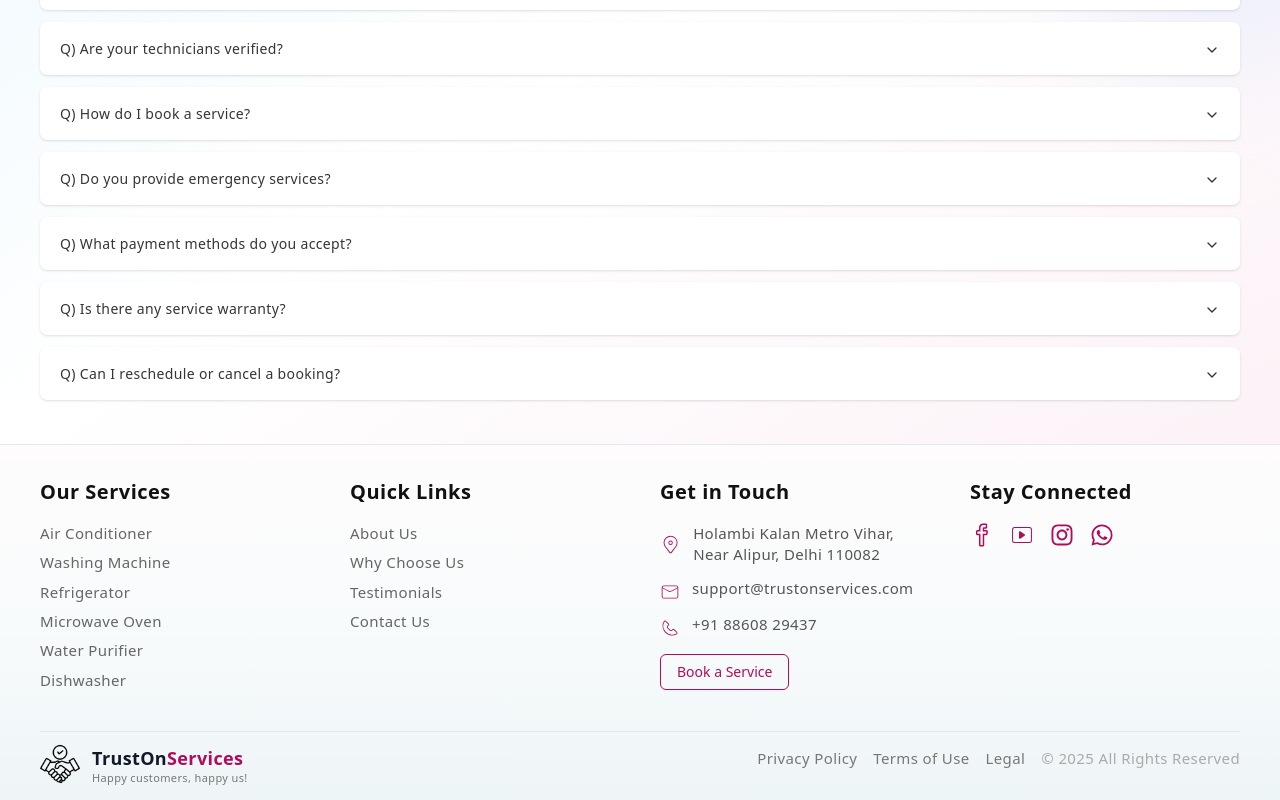
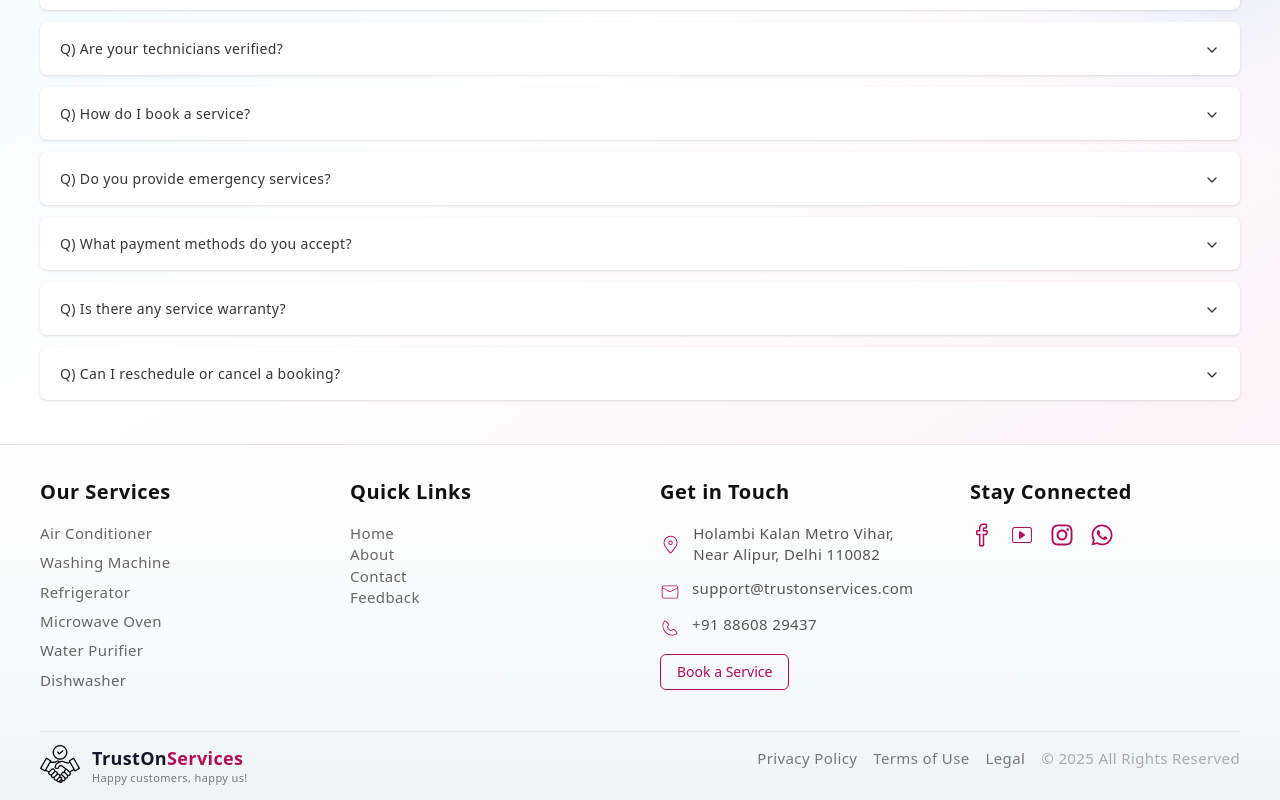
Before and after one commit to satender9586/TrustonServices, a Next.js app: page /about in a window 1280 px wide. Shown: the part 2807-3607 px from the top of the page. Built offline with nearby package versions, Linux system fonts and the light colour scheme.

Commit message:
footer link

```diff
--- a/src/app/about/page.tsx
+++ b/src/app/about/page.tsx
@@ -76,7 +76,6 @@ const About = () => {
             />
           </div>
         </div>
-
       </section>
        {/* Owener info */}
         <OwnerInfoSection />
--- a/src/components/Footer.tsx
+++ b/src/components/Footer.tsx
@@ -5,17 +5,26 @@ import { IoLogoWhatsapp } from "react-icons/io5";
 import { Button } from "./ui/button";
 import Image from "next/image";
 import Logo from "../assests/Logo2.png";
+import Link from "next/link";
 
 const Footer = () => {
   return (
     <footer className="bg-gradient-to-b from-[#fefcfc] via-[#f8fbfc] to-[#eef5f7] text-[#444] pt-5 sm:pt-8 border-t border-gray-200">
       <div className="container mx-auto px-4 sm:px-10 pb-4">
         <div className="grid grid-cols-1 sm:grid-cols-2 lg:grid-cols-4 gap-10 pb-10 border-b border-gray-200">
-
           <div>
-            <h2 className="text-[#111] font-bold mb-4 text-[20px] tracking-wide ">Our Services</h2>
+            <h2 className="text-[#111] font-bold mb-4 text-[20px] tracking-wide ">
+              Our Services
+            </h2>
             <ul className="space-y-2 text-sm text-[#666]">
-              {["Air Conditioner", "Washing Machine", "Refrigerator", "Microwave Oven", "Water Purifier", "Dishwasher"].map((item, i) => (
+              {[
+                "Air Conditioner",
+                "Washing Machine",
+                "Refrigerator",
+                "Microwave Oven",
+                "Water Purifier",
+                "Dishwasher",
+              ].map((item, i) => (
                 <li
                   key={i}
                   className="hover:text-[#AF0D5A] text-[15px] tracking-wide transition-colors duration-200 cursor-pointer"
@@ -27,21 +36,27 @@ const Footer = () => {
           </div>
 
           <div>
-            <h2 className="text-[#111] font-bold mb-4 text-[20px] tracking-wide">Quick Links</h2>
+            <h2 className="text-[#111] font-bold mb-4 text-[20px] tracking-wide">
+              Quick Links
+            </h2>
             <ul className="space-y-2 text-sm text-[#666]">
-              {["About Us", "Why Choose Us", "Testimonials", "Contact Us"].map((item, i) => (
-                <li
-                  key={i}
-                  className="hover:text-[#AF0D5A] text-[15px] tracking-wide transition-colors duration-200 cursor-pointer"
-                >
-                  {item}
-                </li>
+              {["Home", "About", "Contact", "Feedback"].map((item, i) => (
+                <Link href={item.toLocaleLowerCase()} key={i}>
+                  <li
+
+                    className="hover:text-[#AF0D5A] text-[15px] tracking-wide transition-colors duration-200 cursor-pointer"
+                  >
+                    {item}
+                  </li>
+                </Link>
               ))}
             </ul>
           </div>
 
           <div>
-            <h2 className="text-[#111] font-bold mb-4 text-[20px] tracking-wide">Get in Touch</h2>
+            <h2 className="text-[#111] font-bold mb-4 text-[20px] tracking-wide">
+              Get in Touch
+            </h2>
             <div className="space-y-3 text-sm text-[#555] text-[15px] tracking-wide">
               <div className="flex items-start gap-3">
                 <CiLocationOn className="text-[35px] mt-1 text-[#AF0D5A]" />
@@ -68,7 +83,9 @@ const Footer = () => {
 
           {/* Social */}
           <div>
-            <h2 className="text-[#111] font-bold mb-4 text-[20px] tracking-wide">Stay Connected</h2>
+            <h2 className="text-[#111] font-bold mb-4 text-[20px] tracking-wide">
+              Stay Connected
+            </h2>
             <div className="flex gap-4 text-2xl text-[#AF0D5A]">
               <SlSocialFacebook className="hover:text-[#4267B2] transition-transform duration-300 cursor-pointer hover:scale-110" />
               <CiYoutube className="hover:text-[#FF0000] transition-transform duration-300 cursor-pointer hover:scale-110" />
@@ -80,19 +97,35 @@ const Footer = () => {
 
         <div className="flex flex-col md:flex-row md:justify-between items-center gap-4 text-xs sm:text-sm text-[#777]">
           <div className="flex items-center gap-3 mt-3 text-[15px] tracking-wide">
-            <Image src={Logo} alt="TrustOnServices Logo" width={40} height={40} className="object-contain" />
+            <Image
+              src={Logo}
+              alt="TrustOnServices Logo"
+              width={40}
+              height={40}
+              className="object-contain"
+            />
             <div>
               <h1 className="text-[#111828] text-base sm:text-lg font-semibold">
                 TrustOn<span className="text-[#AF0D5A]">Services</span>
               </h1>
-              <p className="text-[11px] leading-3">Happy customers, happy us!</p>
+              <p className="text-[11px] leading-3">
+                Happy customers, happy us!
+              </p>
             </div>
           </div>
           <div className="flex flex-wrap justify-center items-center gap-4 mt-2 md:mt-0 text-[15px] tracking-wide">
-            <p className="hover:text-[#AF0D5A] cursor-pointer transition-colors duration-200">Privacy Policy</p>
-            <p className="hover:text-[#AF0D5A] cursor-pointer transition-colors duration-200">Terms of Use</p>
-            <p className="hover:text-[#AF0D5A] cursor-pointer transition-colors duration-200">Legal</p>
-            <p className="text-[#aaa]">© {new Date().getFullYear()} All Rights Reserved</p>
+            <p className="hover:text-[#AF0D5A] cursor-pointer transition-colors duration-200">
+              Privacy Policy
+            </p>
+            <p className="hover:text-[#AF0D5A] cursor-pointer transition-colors duration-200">
+              Terms of Use
+            </p>
+            <p className="hover:text-[#AF0D5A] cursor-pointer transition-colors duration-200">
+              Legal
+            </p>
+            <p className="text-[#aaa]">
+              © {new Date().getFullYear()} All Rights Reserved
+            </p>
           </div>
         </div>
       </div>
```
